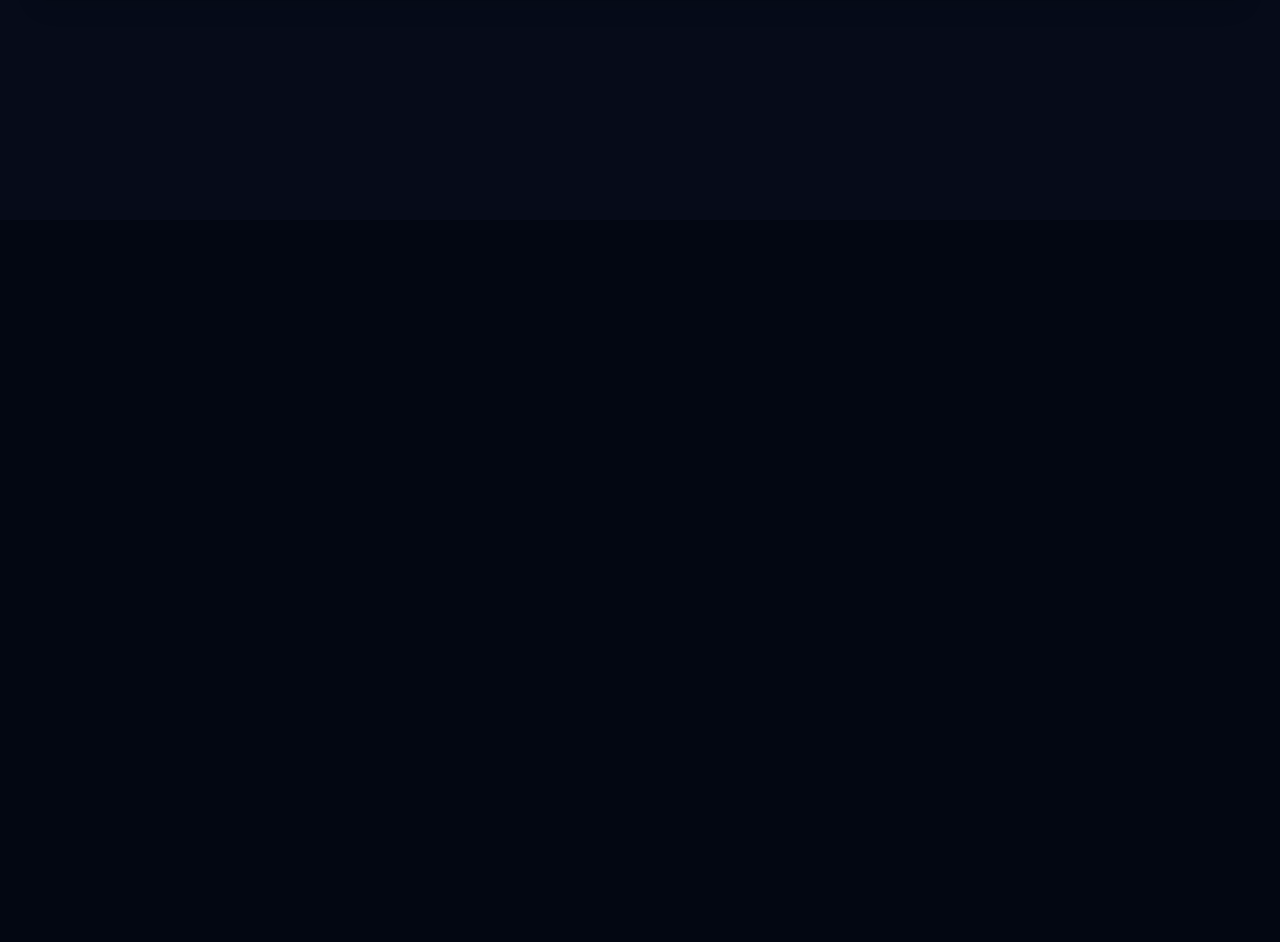
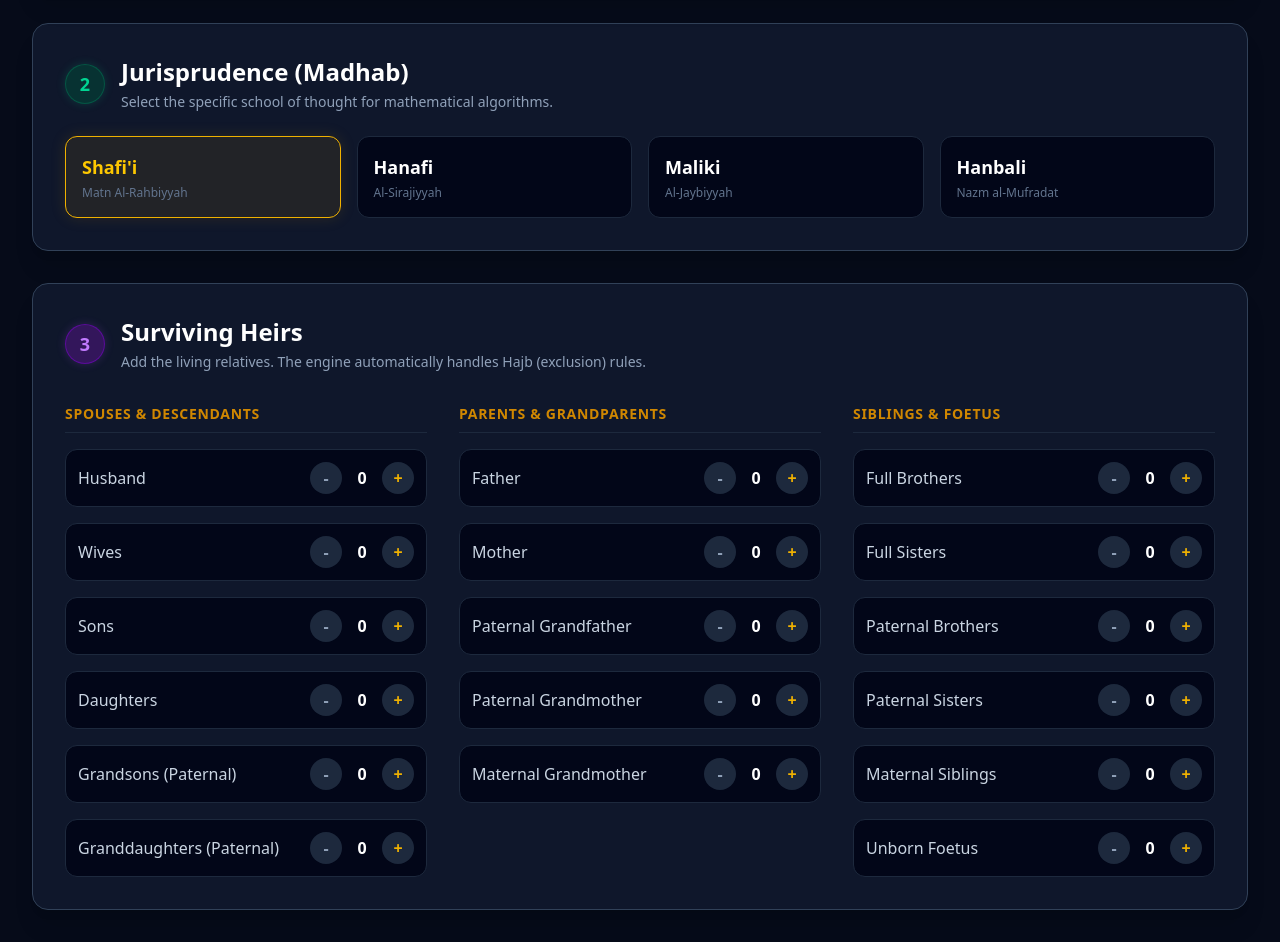
Before and after one commit to drmahmudma-bida/alrahbiyyah-pro, a Next.js app: page /calculator in a window 1280 px wide. Shown: the part 580-1522 px from the top of the page. Before the commit the page ends 800 px from the top, so only its background shows below. Built offline with nearby package versions, Linux system fonts and the light colour scheme.

Commit message:
Update Dashboard.tsx

```diff
--- a/src/components/Dashboard.tsx
+++ b/src/components/Dashboard.tsx
@@ -1,5 +1,4 @@
 import React, { useState } from 'react';
-// These imports assume you have your math engine and proofs files ready
 // import { calculateUltimateRahbiyyah } from '../lib/mathEngine';
 // import { proofsDatabase } from '../lib/proofsData';
 
@@ -13,7 +12,7 @@ export default function AlRahbiyyahDashboard() {
     unborn_foetus: 0
   });
 
-  // 2. Pre-Distribution Financial State (The Sequencer)
+  // 2. Pre-Distribution Financial State
   const [finances, setFinances] = useState({
     grossEstate: '',
     funeralCosts: '',
@@ -21,40 +20,58 @@ export default function AlRahbiyyahDashboard() {
     wasiyyah: ''
   });
 
-  // 3. Currency Selector State (Defaults to Naira)
+  // 3. UI States (Currency & Madhab)
   const [currency, setCurrency] = useState('₦');
+  const [madhab, setMadhab] = useState('shafii'); // Default to Shafi'i (Matn Al-Rahbiyyah)
 
-  // 4. Shariah Sequencer Math (Calculates automatically)
+  // 4. Shariah Sequencer Math
   const gross = parseFloat(finances.grossEstate) || 0;
   const funeral = parseFloat(finances.funeralCosts) || 0;
   const debts = parseFloat(finances.debts) || 0;
   const requestedWasiyyah = parseFloat(finances.wasiyyah) || 0;
 
-  // Step A: Deduct Funeral & Debts first
   const remainderAfterDebts = Math.max(0, gross - funeral - debts);
-
-  // Step B: Calculate maximum Wasiyyah (Strict 1/3 limit of what remains)
   const wasiyyahMaxLimit = remainderAfterDebts / 3;
-
-  // Step C: Apply Wasiyyah (cap it if they enter too much)
   const appliedWasiyyah = Math.min(requestedWasiyyah, wasiyyahMaxLimit);
   const isWasiyyahExceeded = requestedWasiyyah > wasiyyahMaxLimit;
-
-  // Step D: The Final Tarikah (Net Estate) available for Fara'id division
   const netEstate = remainderAfterDebts - appliedWasiyyah;
 
-  // Helper to handle input typing smoothly
+  // Handlers
   const handleFinanceChange = (e: React.ChangeEvent<HTMLInputElement>) => {
     const { name, value } = e.target;
     setFinances(prev => ({ ...prev, [name]: value }));
   };
 
+  const updateHeir = (heirName: string, delta: number) => {
+    setHeirs(prev => ({
+      ...prev,
+      [heirName]: Math.max(0, (prev[heirName as keyof typeof heirs] || 0) + delta)
+    }));
+  };
+
+  // Helper component for Heir Counter Buttons
+  const HeirCounter = ({ name, label, max = 99 }: { name: string, label: string, max?: number }) => (
+    <div className="flex items-center justify-between bg-slate-950 border border-slate-800 p-3 rounded-xl hover:border-yellow-600/30 transition-colors">
+      <span className="text-slate-300 font-medium">{label}</span>
+      <div className="flex items-center gap-3">
+        <button
+          onClick={() => updateHeir(name, -1)}
+          className="w-8 h-8 rounded-full bg-slate-800 text-slate-400 hover:bg-slate-700 hover:text-white flex items-center justify-center font-bold transition-colors"
+        >-</button>
+        <span className="w-4 text-center text-white font-bold">{heirs[name as keyof typeof heirs]}</span>
+        <button
+          onClick={() => { if (heirs[name as keyof typeof heirs] < max) updateHeir(name, 1); }}
+          className="w-8 h-8 rounded-full bg-slate-800 text-yellow-500 hover:bg-yellow-600/20 hover:text-yellow-400 flex items-center justify-center font-bold transition-colors"
+        >+</button>
+      </div>
+    </div>
+  );
+
   return (
-    <div className="w-full max-w-7xl mx-auto p-4 md:p-8">
+    <div className="w-full max-w-7xl mx-auto p-4 md:p-8 space-y-8">
 
       {/* --- STEP 1: PRE-DISTRIBUTION SEQUENCER --- */}
-      <div className="bg-slate-900 border border-slate-700 rounded-2xl p-6 md:p-8 shadow-xl mb-8 relative overflow-hidden">
-
+      <div className="bg-slate-900 border border-slate-700 rounded-2xl p-6 md:p-8 shadow-xl relative overflow-hidden">
         <div className="flex flex-col md:flex-row justify-between md:items-center mb-8 relative z-10 gap-4">
           <div className="flex items-center">
             <div className="w-10 h-10 rounded-full bg-blue-900/50 text-blue-400 flex items-center justify-center font-bold text-lg mr-4 border border-blue-700/50 shadow-[0_0_10px_rgba(59,130,246,0.2)]">1</div>
@@ -64,7 +81,6 @@ export default function AlRahbiyyahDashboard() {
             </div>
           </div>
 
-          {/* CURRENCY SELECTOR DROPDOWN */}
           <div className="flex items-center bg-slate-950 border border-slate-700 rounded-lg px-3 py-1.5 w-max">
             <span className="text-slate-400 text-sm mr-2">Currency:</span>
             <select
@@ -81,96 +97,141 @@ export default function AlRahbiyyahDashboard() {
         </div>
 
         <div className="grid grid-cols-1 md:grid-cols-2 gap-6 mb-8 relative z-10">
-          {/* Gross Estate */}
           <div>
             <label className="block text-slate-300 font-semibold mb-2">Total Gross Estate Value</label>
             <div className="relative">
               <span className="absolute left-4 top-1/2 -translate-y-1/2 text-slate-500 font-bold">{currency}</span>
               <input
-                type="number"
-                name="grossEstate"
-                value={finances.grossEstate}
-                onChange={handleFinanceChange}
-                className="w-full bg-slate-950 border border-slate-700 rounded-xl py-3 pl-10 pr-4 text-white focus:outline-none focus:border-yellow-500 focus:ring-1 focus:ring-yellow-500 transition-all shadow-inner"
-                placeholder="0.00"
+                type="number" name="grossEstate" value={finances.grossEstate} onChange={handleFinanceChange}
+                className="w-full bg-slate-950 border border-slate-700 rounded-xl py-3 pl-10 pr-4 text-white focus:outline-none focus:border-yellow-500 transition-all shadow-inner" placeholder="0.00"
               />
             </div>
           </div>
-
-          {/* Funeral Costs */}
           <div>
             <label className="block text-slate-300 font-semibold mb-2">Funeral & Burial Expenses</label>
             <div className="relative">
               <span className="absolute left-4 top-1/2 -translate-y-1/2 text-red-500/70 font-bold">-{currency}</span>
               <input
-                type="number"
-                name="funeralCosts"
-                value={finances.funeralCosts}
-                onChange={handleFinanceChange}
-                className="w-full bg-slate-950 border border-slate-700 rounded-xl py-3 pl-12 pr-4 text-white focus:outline-none focus:border-red-500/50 focus:ring-1 focus:ring-red-500/50 transition-all shadow-inner"
-                placeholder="0.00"
+                type="number" name="funeralCosts" value={finances.funeralCosts} onChange={handleFinanceChange}
+                className="w-full bg-slate-950 border border-slate-700 rounded-xl py-3 pl-12 pr-4 text-white focus:outline-none focus:border-red-500/50 transition-all shadow-inner" placeholder="0.00"
               />
             </div>
           </div>
-
-          {/* Debts */}
           <div>
             <label className="block text-slate-300 font-semibold mb-2">Outstanding Debts</label>
             <div className="relative">
               <span className="absolute left-4 top-1/2 -translate-y-1/2 text-red-500/70 font-bold">-{currency}</span>
               <input
-                type="number"
-                name="debts"
-                value={finances.debts}
-                onChange={handleFinanceChange}
-                className="w-full bg-slate-950 border border-slate-700 rounded-xl py-3 pl-12 pr-4 text-white focus:outline-none focus:border-red-500/50 focus:ring-1 focus:ring-red-500/50 transition-all shadow-inner"
-                placeholder="0.00"
+                type="number" name="debts" value={finances.debts} onChange={handleFinanceChange}
+                className="w-full bg-slate-950 border border-slate-700 rounded-xl py-3 pl-12 pr-4 text-white focus:outline-none focus:border-red-500/50 transition-all shadow-inner" placeholder="0.00"
               />
             </div>
           </div>
-
-          {/* Wasiyyah */}
           <div>
             <label className="block text-slate-300 font-semibold mb-2">Documented Will (Wasiyyah)</label>
             <div className="relative">
               <span className="absolute left-4 top-1/2 -translate-y-1/2 text-yellow-600/70 font-bold">-{currency}</span>
               <input
-                type="number"
-                name="wasiyyah"
-                value={finances.wasiyyah}
-                onChange={handleFinanceChange}
-                className={`w-full bg-slate-950 border ${isWasiyyahExceeded ? 'border-red-500/80 focus:border-red-500 focus:ring-red-500' : 'border-slate-700 focus:border-yellow-500 focus:ring-yellow-500'} rounded-xl py-3 pl-12 pr-4 text-white focus:outline-none focus:ring-1 transition-all shadow-inner`}
-                placeholder="0.00"
+                type="number" name="wasiyyah" value={finances.wasiyyah} onChange={handleFinanceChange}
+                className={`w-full bg-slate-950 border ${isWasiyyahExceeded ? 'border-red-500/80 focus:border-red-500' : 'border-slate-700 focus:border-yellow-500'} rounded-xl py-3 pl-12 pr-4 text-white focus:outline-none transition-all shadow-inner`} placeholder="0.00"
               />
             </div>
-            {/* The Auto-Warning for Exceeding 1/3 */}
             {isWasiyyahExceeded && (
                <p className="text-red-400 text-sm mt-2 flex items-center font-medium animate-pulse">
                  <svg className="w-4 h-4 mr-1" fill="none" stroke="currentColor" viewBox="0 0 24 24"><path strokeLinecap="round" strokeLinejoin="round" strokeWidth="2" d="M12 9v2m0 4h.01m-6.938 4h13.856c1.54 0 2.502-1.667 1.732-3L13.732 4c-.77-1.333-2.694-1.333-3.464 0L3.34 16c-.77 1.333.192 3 1.732 3z"></path></svg>
-                 Shariah Cap Applied: Maximum 1/3 allowed is {currency}{wasiyyahMaxLimit.toLocaleString(undefined, { minimumFractionDigits: 2, maximumFractionDigits: 2 })}
+                 Shariah Cap: Max 1/3 allowed is {currency}{wasiyyahMaxLimit.toLocaleString(undefined, { minimumFractionDigits: 2, maximumFractionDigits: 2 })}
                </p>
             )}
           </div>
         </div>
 
-        {/* Tarikah Summary Banner */}
-        <div className="bg-[#030610] border border-emerald-900/50 rounded-xl p-6 flex flex-col md:flex-row justify-between items-center relative overflow-hidden z-10 shadow-2xl">
-          <div className="absolute inset-0 bg-gradient-to-r from-emerald-900/10 to-transparent pointer-events-none"></div>
-          <div className="mb-4 md:mb-0 relative z-10">
+        <div className="bg-[#030610] border border-emerald-900/50 rounded-xl p-6 flex flex-col md:flex-row justify-between items-center relative z-10 shadow-2xl">
+          <div className="mb-4 md:mb-0">
             <h3 className="text-slate-300 font-bold text-lg mb-1">Final Net Estate (Tarikah)</h3>
-            <p className="text-sm text-emerald-400/80">Available for Fara'id division after all mandatory deductions.</p>
+            <p className="text-sm text-emerald-400/80">Available for Fara'id division.</p>
           </div>
-          <div className="relative z-10 text-right flex items-center justify-end">
+          <div className="text-right flex items-center justify-end">
             <span className="text-2xl text-emerald-500 mr-2 font-bold">{currency}</span>
-            <span className="text-4xl md:text-5xl font-extrabold text-transparent bg-clip-text bg-gradient-to-r from-emerald-400 to-emerald-600 drop-shadow-sm">
+            <span className="text-4xl md:text-5xl font-extrabold text-transparent bg-clip-text bg-gradient-to-r from-emerald-400 to-emerald-600">
               {netEstate.toLocaleString(undefined, { minimumFractionDigits: 2, maximumFractionDigits: 2 })}
             </span>
           </div>
         </div>
       </div>
 
-      {/* --- NEXT STEPS PLACEHOLDERS --- */}
-      {/* We will build the Madhab Selector and Heirs Input Grid here next */}
+      {/* --- STEP 2: MADHAB SELECTOR --- */}
+      <div className="bg-slate-900 border border-slate-700 rounded-2xl p-6 md:p-8 shadow-xl">
+        <div className="flex items-center mb-6">
+          <div className="w-10 h-10 rounded-full bg-emerald-900/50 text-emerald-400 flex items-center justify-center font-bold text-lg mr-4 border border-emerald-700/50 shadow-[0_0_10px_rgba(16,185,129,0.2)]">2</div>
+          <div>
+            <h2 className="text-2xl font-bold text-white">Jurisprudence (Madhab)</h2>
+            <p className="text-slate-400 text-sm mt-1">Select the specific school of thought for mathematical algorithms.</p>
+          </div>
+        </div>
+
+        <div className="grid grid-cols-2 md:grid-cols-4 gap-4">
+          {[
+            { id: 'shafii', name: "Shafi'i", text: "Matn Al-Rahbiyyah" },
+            { id: 'hanafi', name: "Hanafi", text: "Al-Sirajiyyah" },
+            { id: 'maliki', name: "Maliki", text: "Al-Jaybiyyah" },
+            { id: 'hanbali', name: "Hanbali", text: "Nazm al-Mufradat" }
+          ].map((m) => (
+            <button
+              key={m.id}
+              onClick={() => setMadhab(m.id)}
+              className={`p-4 rounded-xl border text-left transition-all duration-300 ${madhab === m.id ? 'bg-yellow-600/10 border-yellow-500 shadow-[0_0_15px_rgba(202,138,4,0.15)]' : 'bg-slate-950 border-slate-800 hover:border-slate-600'}`}
+            >
+              <div className={`font-bold text-lg ${madhab === m.id ? 'text-yellow-400' : 'text-white'}`}>{m.name}</div>
+              <div className="text-xs text-slate-500 mt-1">{m.text}</div>
+            </button>
+          ))}
+        </div>
+      </div>
+
+      {/* --- STEP 3: SURVIVING HEIRS --- */}
+      <div className="bg-slate-900 border border-slate-700 rounded-2xl p-6 md:p-8 shadow-xl">
+        <div className="flex items-center mb-8">
+          <div className="w-10 h-10 rounded-full bg-purple-900/50 text-purple-400 flex items-center justify-center font-bold text-lg mr-4 border border-purple-700/50 shadow-[0_0_10px_rgba(168,85,247,0.2)]">3</div>
+          <div>
+            <h2 className="text-2xl font-bold text-white">Surviving Heirs</h2>
+            <p className="text-slate-400 text-sm mt-1">Add the living relatives. The engine automatically handles Hajb (exclusion) rules.</p>
+          </div>
+        </div>
+
+        <div className="grid grid-cols-1 md:grid-cols-3 gap-8">
+          {/* Column 1: Spouses & Descendants */}
+          <div className="space-y-4">
+            <h3 className="text-yellow-600 font-bold uppercase tracking-wider text-sm border-b border-slate-800 pb-2">Spouses & Descendants</h3>
+            <HeirCounter name="husband" label="Husband" max={1} />
+            <HeirCounter name="wives" label="Wives" max={4} />
+            <HeirCounter name="sons" label="Sons" />
+            <HeirCounter name="daughters" label="Daughters" />
+            <HeirCounter name="grandsons" label="Grandsons (Paternal)" />
+            <HeirCounter name="granddaughters" label="Granddaughters (Paternal)" />
+          </div>
+
+          {/* Column 2: Ascendants */}
+          <div className="space-y-4">
+            <h3 className="text-yellow-600 font-bold uppercase tracking-wider text-sm border-b border-slate-800 pb-2">Parents & Grandparents</h3>
+            <HeirCounter name="father" label="Father" max={1} />
+            <HeirCounter name="mother" label="Mother" max={1} />
+            <HeirCounter name="paternal_grandfather" label="Paternal Grandfather" max={1} />
+            <HeirCounter name="paternal_grandmother" label="Paternal Grandmother" max={1} />
+            <HeirCounter name="maternal_grandmother" label="Maternal Grandmother" max={1} />
+          </div>
+
+          {/* Column 3: Siblings & Others */}
+          <div className="space-y-4">
+            <h3 className="text-yellow-600 font-bold uppercase tracking-wider text-sm border-b border-slate-800 pb-2">Siblings & Foetus</h3>
+            <HeirCounter name="full_brothers" label="Full Brothers" />
+            <HeirCounter name="full_sisters" label="Full Sisters" />
+            <HeirCounter name="paternal_brothers" label="Paternal Brothers" />
+            <HeirCounter name="paternal_sisters" label="Paternal Sisters" />
+            <HeirCounter name="maternal_siblings" label="Maternal Siblings" />
+            <HeirCounter name="unborn_foetus" label="Unborn Foetus" max={1} />
+          </div>
+        </div>
+      </div>
 
     </div>
   );
```
